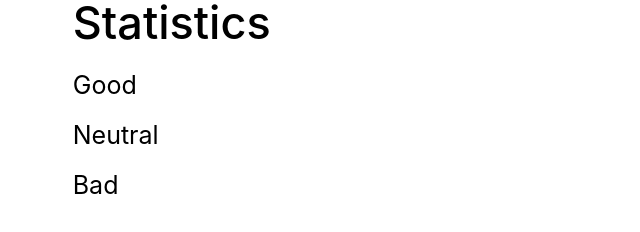
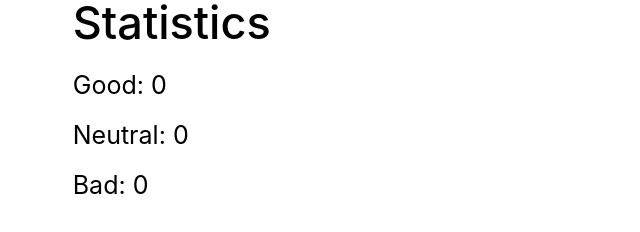
Before and after one commit to DmytroSvarkovskiy/goit-react-hw-02-feedback, a React (Create React App) app: page / in a window 1280 px wide. Shown: the part 130-362 px from the top of the page, without its empty margins (319-959 px from the left). Built offline with nearby package versions, Linux system fonts and the light colour scheme.

Commit message:
add 1 part 1 task

```diff
--- a/src/components/Feedback/Feedback.jsx
+++ b/src/components/Feedback/Feedback.jsx
@@ -11,20 +11,36 @@ export class Feedback extends Component {
     neutral: 0,
     bad: 0,
   };
+  onGoodClick = () => {
+    this.setState(prevState => {
+      return { good: prevState.good + 1 };
+    });
+  };
+  onNeutralClick = () => {
+    this.setState(prevState => {
+      return { neutral: prevState.neutral + 1 };
+    });
+  };
+  onBadClick = () => {
+    this.setState(prevState => {
+      return { bad: prevState.bad + 1 };
+    });
+  };
+
   render() {
     return (
       <div>
         <FeedbackText>Please, leave feedback</FeedbackText>
         <FeedbackBtnWrapper>
-          <FeedbackBtn>Good</FeedbackBtn>
-          <FeedbackBtn>Neutral</FeedbackBtn>
-          <FeedbackBtn>Bad</FeedbackBtn>
+          <FeedbackBtn onClick={this.onGoodClick}>Good</FeedbackBtn>
+          <FeedbackBtn onClick={this.onNeutralClick}>Neutral</FeedbackBtn>
+          <FeedbackBtn onClick={this.onBadClick}>Bad</FeedbackBtn>
         </FeedbackBtnWrapper>
         <FeedbackText>Statistics</FeedbackText>
         <FeedbackList>
-          <li>Good</li>
-          <li>Neutral</li>
-          <li>Bad</li>
+          <li>Good: {this.state.good}</li>
+          <li>Neutral: {this.state.neutral}</li>
+          <li>Bad: {this.state.bad}</li>
         </FeedbackList>
       </div>
     );
```
Also changed, not shown: src/components/App.jsx (+7 -7 lines).
